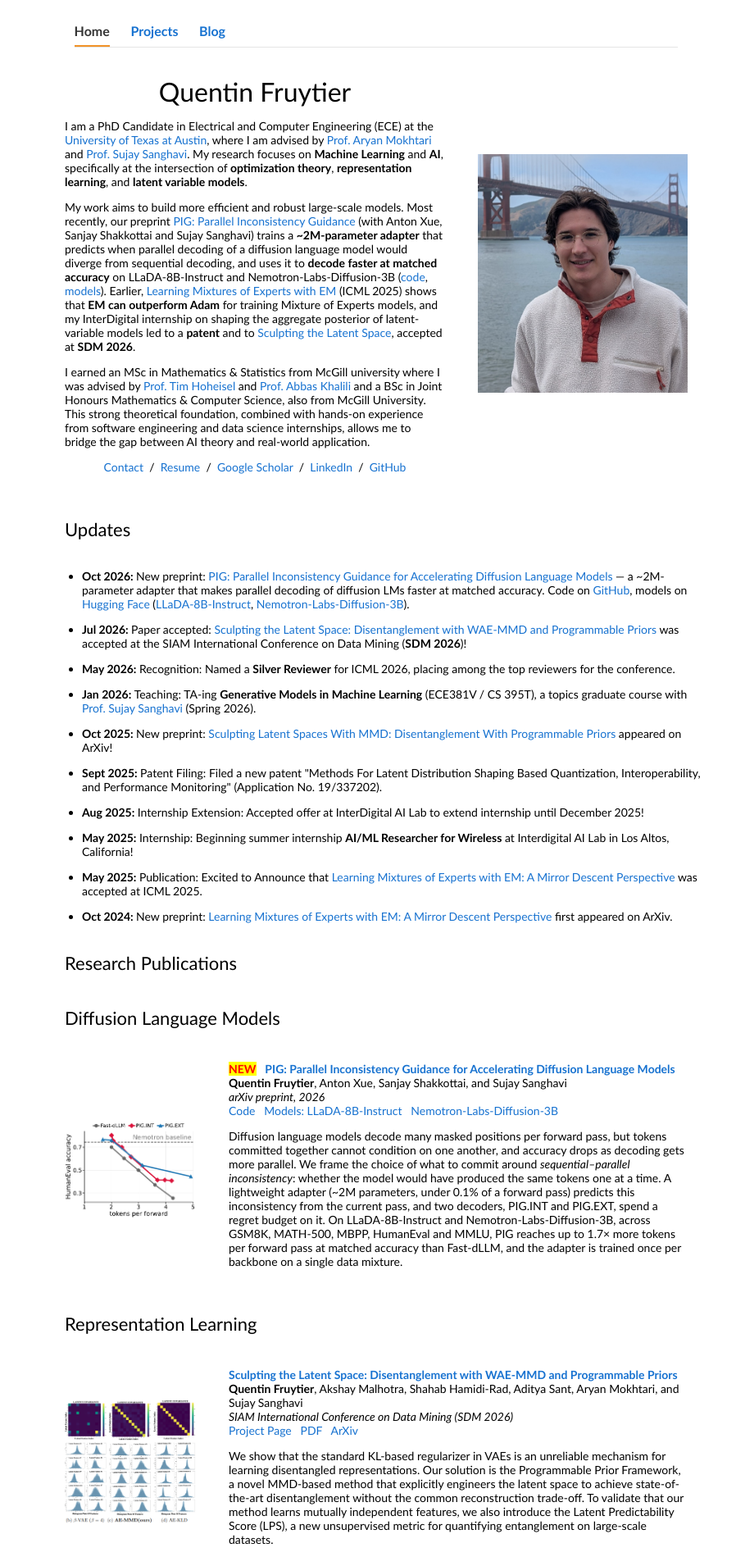
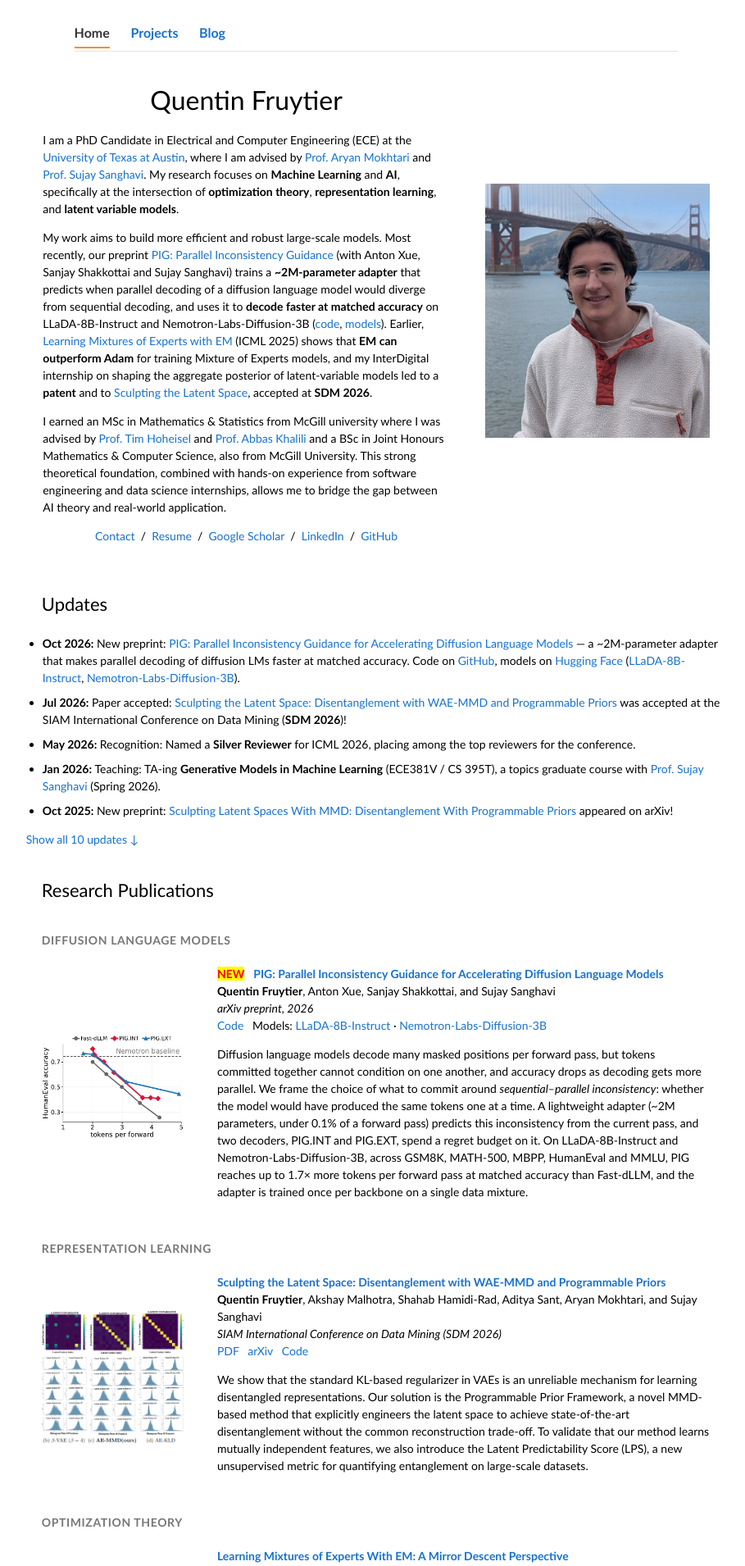
Before and after one commit to Quentin-Fruytier/Quentin-Fruytier.github.io, a Jekyll site: the page built from index.html, in a window 1280 px wide. Shown: the top 1910 px of the page at 82% size, without its empty margins (181-1090 px from the left). Built offline with Jekyll 4.4.1, drawn with Linux system fonts in a browser that asks for light colours; some of the changed text lies outside the part shown.

Commit message:
Home: style pass (the page edits; d44b052 carried only the assets)
- line-height 1.5; topical groups as sub-headings under Research Publications
- Updates: valid list, five visible + Show all toggle (dead script removed)
- entries: venue in italics, links in a fixed order, arXiv spelling; thesis links ProQuest
- patent: US Patent Application No. 19/337202 (pending), InterDigital, filed Sept 2025
- traffic project gets its own thumbnail; Qwent-Finance card uses a real screenshot
- phones: stack the two-column tables (media query)
- layout: meta description + Open Graph tags, QF favicon + apple-touch-icon
- web-sized profile photo on the page; unclosed tables and stray tags fixed

Co-Authored-By: Claude Fable 5.1 <noreply@anthropic.com>

```diff
--- a/_layouts/default.html
+++ b/_layouts/default.html
@@ -6,9 +6,18 @@
 
   <meta name="author" content="Quentin Fruytier">
   <meta name="viewport" content="width=device-width, initial-scale=1">
+  <meta name="description" content="{{ page.summary | default: site.description | strip_newlines | strip | escape }}">
+  <meta property="og:type" content="website">
+  <meta property="og:site_name" content="Quentin Fruytier">
+  <meta property="og:title" content="{% if page.title and page.url != '/' %}{{ page.title | escape }} &middot; {% endif %}Quentin Fruytier">
+  <meta property="og:description" content="{{ page.summary | default: site.description | strip_newlines | strip | escape }}">
+  <meta property="og:url" content="{{ page.url | absolute_url }}">
+  <meta property="og:image" content="{{ '/images/me2025.jpg' | absolute_url }}">
+  <meta name="twitter:card" content="summary">
 
   <link rel="stylesheet" type="text/css" href="{{ '/stylesheet.css' | relative_url }}">
-  <link rel="icon" type="image/jpg" href="{{ '/images/me2025.jpg' | relative_url }}">
+  <link rel="icon" type="image/png" sizes="64x64" href="{{ '/images/favicon.png' | relative_url }}">
+  <link rel="apple-touch-icon" sizes="180x180" href="{{ '/images/apple-touch-icon.png' | relative_url }}">
 </head>
 
 <body>
--- a/index.html
+++ b/index.html
@@ -10,6 +10,7 @@ title: Home
             <td style="padding:2.5%;width:63%;vertical-align:middle">
               <p style="text-align:center">
                 <name>Quentin Fruytier</name>
+              </p>
                 <p>
                     I am a PhD Candidate in Electrical and Computer Engineering (ECE) at the <a href="https://www.utexas.edu/">University of Texas at Austin</a>, where I am advised by <a href="https://sites.utexas.edu/mokhtari/">Prof. Aryan Mokhtari</a> and <a href="https://sites.utexas.edu/sanghavi/">Prof. Sujay Sanghavi</a>. My research focuses on <strong>Machine Learning</strong> and <strong>AI</strong>, specifically at the intersection of <strong>optimization theory</strong>, <strong>representation learning</strong>, and <strong>latent variable models</strong>.
                 </p>
@@ -23,13 +24,13 @@ title: Home
               <p style="text-align:center">
                 <a href="mailto:qfruytier@gmail.com">Contact</a>  &nbsp/&nbsp
                 <a href="data/Resume.pdf" target="_blank" rel="noopener noreferrer">Resume</a> &nbsp/&nbsp
-                <a href="https://scholar.google.com/citations?view_op=list_works&hl=en&hl=en&user=NWlzhb8AAAAJ">Google Scholar</a> &nbsp/&nbsp
+                <a href="https://scholar.google.com/citations?view_op=list_works&hl=en&user=NWlzhb8AAAAJ">Google Scholar</a> &nbsp/&nbsp
                 <a href="https://www.linkedin.com/in/quentin-fruytier/">LinkedIn</a> &nbsp/&nbsp
                 <a href="https://github.com/Quentin-Fruytier">GitHub</a> <!-- &nbsp/&nbsp -->
               </p>
             </td>
             <td style="padding:2.5%;width:40%;max-width:40%">
-              <a href="images/me2025.jpg"><img style="width:100%;max-width:100%" alt="profile photo" src="images/me2025.jpg" class="hoverZoomLink"></a>
+              <a href="images/me2025.jpg"><img style="width:100%;max-width:100%" alt="profile photo" src="images/me2025_web.jpg" class="hoverZoomLink"></a>
             </td>
           </tr>
         </tbody></table>
@@ -44,49 +45,28 @@ title: Home
         </tbody></table>
         <table style="width:100%;border:0px;border-spacing:0px;border-collapse:separate;margin-right:auto;margin-left:auto;"><tbody>
       <!--========================================================================================== -->
-          <td>
-            <ul>
+          <tr><td>
+            <ul class="updates collapsed" id="updates">
               <li><b>Oct 2026: </b> New preprint: <a href="https://github.com/Quentin-Fruytier/PIG-DLM-release">PIG: Parallel Inconsistency Guidance for Accelerating Diffusion Language Models</a><!-- TODO: arXiv link --> &mdash; a ~2M-parameter adapter that makes parallel decoding of diffusion LMs faster at matched accuracy. Code on <a href="https://github.com/Quentin-Fruytier/PIG-DLM-release">GitHub</a>, models on <a href="https://huggingface.co/UT-IFML/LLaDA-8B-Instruct-PIG">Hugging Face</a> (<a href="https://huggingface.co/UT-IFML/LLaDA-8B-Instruct-PIG">LLaDA-8B-Instruct</a>, <a href="https://huggingface.co/UT-IFML/Nemotron-Labs-Diffusion-3B-PIG">Nemotron-Labs-Diffusion-3B</a>).</li>
-              <p></p>
               <li><b>Jul 2026: </b> Paper accepted: <a href="https://arxiv.org/abs/2510.11953">Sculpting the Latent Space: Disentanglement with WAE-MMD and Programmable Priors</a> was accepted at the SIAM International Conference on Data Mining (<strong>SDM 2026</strong>)!</li>
-              <p></p>
               <li><b>May 2026: </b> Recognition: Named a <strong>Silver Reviewer</strong> for ICML 2026, placing among the top reviewers for the conference.</li>
-              <p></p>
               <li><b>Jan 2026: </b> Teaching: TA-ing <strong>Generative Models in Machine Learning</strong> (ECE381V / CS 395T), a topics graduate course with <a href="https://sites.utexas.edu/sanghavi/">Prof. Sujay Sanghavi</a> (Spring 2026).</li>
-              <p></p>
-              <li><b>Oct 2025: </b> New preprint: <a href="https://arxiv.org/abs/2510.11953">Sculpting Latent Spaces With MMD: Disentanglement With Programmable Priors</a> appeared on ArXiv!</li>
-              <p></p>
-              <li><b>Sept 2025: </b> Patent Filing: Filed a new patent "Methods For Latent Distribution Shaping Based Quantization, Interoperability, and Performance Monitoring" (Application No. 19/337202). </li>
-              <p></p>
-              <li><b>Aug 2025: </b> Internship Extension: Accepted offer at InterDigital AI Lab to extend internship until December 2025!</li>
-              <p></p>
-              <li><b>May 2025: </b> Internship: Beginning summer internship <strong> AI/ML Researcher for Wireless</strong> at Interdigital AI Lab in Los Altos, California!</li>
-              <p></p>
-              <li><b>May 2025: </b> Publication: Excited to Announce that <a href="https://icml.cc/virtual/2025/poster/43609">Learning Mixtures of Experts with EM: A Mirror Descent Perspective</a> was accepted at ICML 2025.</li>
-              <p></p>
-              <li><b>Oct 2024: </b> New preprint: <a href="https://arxiv.org/abs/2411.06056">Learning Mixtures of Experts with EM: A Mirror Descent Perspective</a> first appeared on ArXiv.</li>
+              <li><b>Oct 2025: </b> New preprint: <a href="https://arxiv.org/abs/2510.11953">Sculpting Latent Spaces With MMD: Disentanglement With Programmable Priors</a> appeared on arXiv!</li>
+              <li class="update-old"><b>Sept 2025: </b> Patent Filing: Filed a new patent "Methods For Latent Distribution Shaping Based Quantization, Interoperability, and Performance Monitoring" (Application No. 19/337202). </li>
+              <li class="update-old"><b>Aug 2025: </b> Internship Extension: Accepted offer at InterDigital AI Lab to extend internship until December 2025!</li>
+              <li class="update-old"><b>May 2025: </b> Internship: Beginning summer internship <strong> AI/ML Researcher for Wireless</strong> at InterDigital AI Lab in Los Altos, California!</li>
+              <li class="update-old"><b>May 2025: </b> Publication: Excited to Announce that <a href="https://icml.cc/virtual/2025/poster/43609">Learning Mixtures of Experts with EM: A Mirror Descent Perspective</a> was accepted at ICML 2025.</li>
+              <li class="update-old"><b>Oct 2024: </b> New preprint: <a href="https://arxiv.org/abs/2411.06056">Learning Mixtures of Experts with EM: A Mirror Descent Perspective</a> first appeared on arXiv.</li>
             </ul>
-            <!-- <button onclick="myFunction()" id="myBtn">More</button> -->
-            <p></p>
-          </td>
+            <p><button type="button" class="linkbtn" id="updates-toggle" onclick="toggleUpdates()">Show all 10 updates &darr;</button></p>
+          </td></tr>
         </tbody>
       </table>
 
         <script>
-        function myFunction() {
-          var dots = document.getElementById("dots");
-          var moreText = document.getElementById("more");
-          var btnText = document.getElementById("myBtn");
-
-          if (dots.style.display === "none") {
-            dots.style.display = "inline";
-            btnText.innerHTML = "More";
-            moreText.style.display = "none";
-          } else {
-            dots.style.display = "none";
-            btnText.innerHTML = "Less";
-            moreText.style.display = "inline";
-          }
+        function toggleUpdates() {
+          var ul = document.getElementById("updates"), btn = document.getElementById("updates-toggle");
+          btn.innerHTML = ul.classList.toggle("collapsed") ? "Show all 10 updates &darr;" : "Show fewer &uarr;";
         }
         </script>
 
@@ -105,8 +85,8 @@ title: Home
         <!-- 2023==========================================================================================-->
         <table style="width:100%;border:0px;border-spacing:0px;border-collapse:separate;margin-right:auto;margin-left:auto;"><tbody>
             <tr>
-              <td style="padding:20px;width:100%;vertical-align:middle">
-                <heading>Diffusion Language Models</heading>
+              <td style="padding:14px 20px 0;width:100%;vertical-align:middle">
+                <subheading>Diffusion Language Models</subheading>
               </td>
             </tr>
           </tbody>
@@ -140,8 +119,8 @@ title: Home
         <table style="width:100%;border:0px;border-spacing:0px;border-collapse:separate;margin-right:auto;margin-left:auto;">
           <tbody>
             <tr>
-              <td style="padding:20px;width:100%;vertical-align:middle">
-                <heading>Representation Learning</heading>
+              <td style="padding:14px 20px 0;width:100%;vertical-align:middle">
+                <subheading>Representation Learning</subheading>
               </td>
             </tr>
           </tbody>
@@ -159,10 +138,9 @@ title: Home
               <br>
               <em>SIAM International Conference on Data Mining (SDM 2026)</em>
               <br>
-              <!-- <a href="https://openreview.net/</a> &nbsp -->
-              <a href="https://github.com/Quentin-Fruytier/Sculpting-Latent-Spaces-With-MMD">Project Page</a> &nbsp
               <a href="data/SculptingLatentSpaces.pdf" target="_blank" rel="noopener noreferrer">PDF</a> &nbsp
-              <a href="https://arxiv.org/abs/2510.11953">ArXiv</a> &nbsp
+              <a href="https://arxiv.org/abs/2510.11953">arXiv</a> &nbsp
+              <a href="https://github.com/Quentin-Fruytier/Sculpting-Latent-Spaces-With-MMD">Code</a>
               <p></p>
               <p>
                 We show that the standard KL-based regularizer in VAEs is an unreliable mechanism for learning disentangled representations. Our solution is the Programmable Prior Framework, a novel MMD-based method that explicitly engineers the latent space to achieve state-of-the-art disentanglement without the common reconstruction trade-off. To validate that our method learns mutually independent features, we also introduce the Latent Predictability Score (LPS), a new unsupervised metric for quantifying entanglement on large-scale datasets.
@@ -170,11 +148,13 @@ title: Home
             </td>
           </tr>
 
+        </tbody></table>
+
         <!-- 2022==========================================================================================-->
         <table style="width:100%;border:0px;border-spacing:0px;border-collapse:separate;margin-right:auto;margin-left:auto;"><tbody>
             <tr>
-            <td style="padding:20px;width:100%;vertical-align:middle">
-              <heading>Optimization Theory</heading>
+            <td style="padding:14px 20px 0;width:100%;vertical-align:middle">
+              <subheading>Optimization Theory</subheading>
             </td>
           </tr>
         </tbody></table>
@@ -239,15 +219,16 @@ title: Home
       <table style="width:100%;border:0px;border-spacing:0px;border-collapse:separate;margin-right:auto;margin-left:auto;"><tbody>
         <tr>
       <td style="padding:20px;width:25%;vertical-align:middle">
-        <img src='images/ReviewEM.png' style="width: 100%;">
+        <img src='images/TrafficPrediction.png' style=\"width: 100%;\">
       </td>
       <td style="padding:20px;width:75%;vertical-align:middle">
         <a href="data/AI_for_Traffic_Prediction.pdf"><papertitle>AI For Traffic Prediction</papertitle></a>
         <br>
         <strong>Quentin Fruytier</strong>
         <br>
+        <em>Course project, McGill University</em>
         <br>
-        <a href="data/AI_for_Traffic_Prediction.pdf">PDF</a> &nbsp <a href="https://github.com/Quentin-Fruytier/AI-in-Transportation-Variants-of-Graph-Convolutional-Neural-Networks">Project Page</a>
+        <a href="data/AI_for_Traffic_Prediction.pdf" target="_blank" rel="noopener noreferrer">PDF</a> &nbsp <a href="https://github.com/Quentin-Fruytier/AI-in-Transportation-Variants-of-Graph-Convolutional-Neural-Networks">Code</a>
         <p></p>
         <p>This project analyzes Deep Learning methods for traffic prediction, a key challenge due to complex spatial and temporal patterns. We take a deep dive into the state-of-the-art DCRNN model, investigating how its feature space dimension impacts performance on the METR-LA dataset and proposing specific architectural improvements to enhance prediction accuracy.
         </p>
@@ -275,14 +256,11 @@ title: Home
               <img src='images/SculptingLatentSpaces.png' style="width: 100%;">
             </td>
             <td style="padding:20px;width:75%;vertical-align:middle">
-              <papertitle>Methods For Latent Distribution Shaping Based Quantization, Interoperability, and Performance Monitoring</papertitle></a>
+              <papertitle>Methods For Latent Distribution Shaping Based Quantization, Interoperability, and Performance Monitoring</papertitle>
               <br>
               Akshay Malhotra, <strong>Quentin Fruytier</strong>
               <br>
-              <em>Los Altos, California</em>, 2025
-              <br>
-              Patent No. *****,  US Patent Application No. 19/337202
-              <br>
+              <em>US Patent Application No. 19/337202 (pending), InterDigital, filed Sept 2025</em>
               <p></p>
               <p>The present application patent protects a newly invented framework for deliberate sculpting of the latent space with MMD that achieves learning desired aggregate posterior distributions for the latent space. Targetted applications include Model Interoperability, Quantization, and Performance Monitoring.</p>
             </td>
@@ -303,4 +281,4 @@ title: Home
         </tbody></table>
       </td>
     </tr>
-  </table>
+  </tbody></table>
--- a/projects.html
+++ b/projects.html
@@ -17,7 +17,7 @@ permalink: /projects/
     <tr>
       <td class="project-thumb">
         <a href="{{ '/projects/qwent-finance/' | relative_url }}">
-          <div class="thumb-placeholder">Qwent&#8209;Finance</div>
+          <img src="{{ '/images/qwent-finance/forecast-cone-thumb.png' | relative_url }}" alt="Qwent-Finance forecast cone" style="width:100%;border-radius:6px;">
         </a>
       </td>
       <td class="project-body">
--- a/stylesheet.css
+++ b/stylesheet.css
@@ -352,3 +352,68 @@ ul.findings .v-meh { background: #fff4d6; color: #8a6d1a; }   /* caveat */
   border-radius: 4px;
   line-height: 1.55;
 }
+
+/* ---- Readability ---- */
+body, td, p, li {
+  line-height: 1.5;
+}
+
+/* Topical groups inside Research Publications (subordinate to <heading>) */
+subheading {
+  font-family: 'Lato', Verdana, Helvetica, sans-serif;
+  font-size: 14px;
+  font-weight: 700;
+  color: #777;
+  letter-spacing: .6px;
+  text-transform: uppercase;
+}
+
+/* ---- Updates list: five visible, the rest behind "Show all" ---- */
+ul.updates {
+  padding-left: 20px;
+  margin: 0;
+}
+
+ul.updates li {
+  margin-bottom: 9px;
+}
+
+ul.updates.collapsed li.update-old {
+  display: none;
+}
+
+button.linkbtn {
+  background: none;
+  border: 0;
+  padding: 0;
+  color: #1772d0;
+  font: inherit;
+  cursor: pointer;
+}
+
+button.linkbtn:hover {
+  color: #f09228;
+}
+
+/* ---- Phones: stack the two-column tables ---- */
+@media (max-width: 640px) {
+  table td {
+    display: block;
+    width: 100% !important;
+    max-width: 100% !important;
+    box-sizing: border-box;
+    padding: 8px 4% !important;
+  }
+
+  td img {
+    display: block;
+    max-width: 260px !important;
+    margin: 0 auto;
+  }
+
+  .nav-wrap,
+  .content-wrap {
+    padding-left: 4%;
+    padding-right: 4%;
+  }
+}
```
Also changed, not shown: other parts of index.html (+11 -12 lines).
